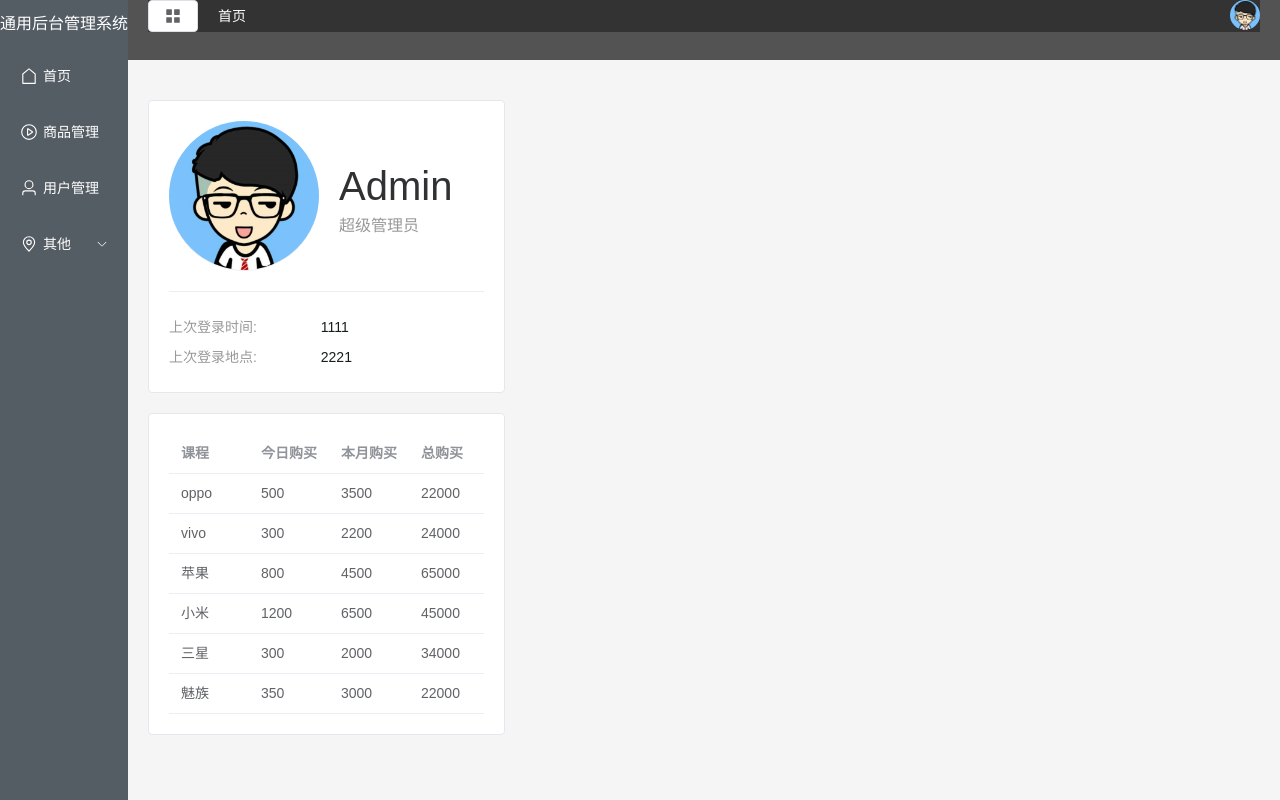
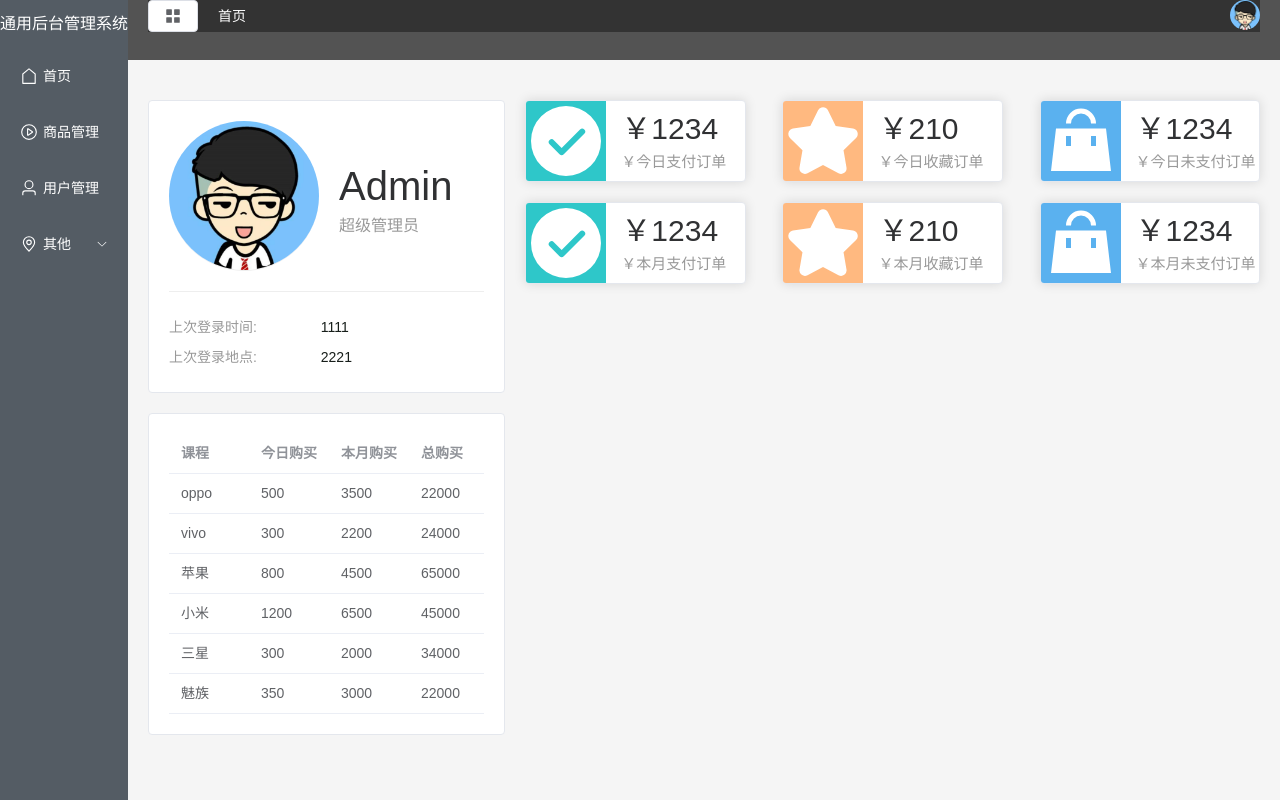
Before and after one commit to haiyue853-dev/BackManagement, a Vue app: page /home in a window 1280 px wide. Built offline with nearby package versions, Linux system fonts and the light colour scheme.

Commit message:
count页数据渲染

```diff
--- a/src/config/index.js
+++ b/src/config/index.js
@@ -3,20 +3,20 @@
 const EnvConfig = {
   development: {
     baseApi: '/api',
-    mockApi: 'https://apifoxmock.com/m1/4068509-0-default/api/home/getTable',
+    mockApi: '/api',
   },
   test: {
     baseApi: '//test.future.com/api',
-    mockApi: 'https://apifoxmock.com/m1/4068509-0-default/api/home/getTable',
+    mockApi: 'https://apifoxmock.com/m1/4068509-0-default/api',
   },
   prod: {
     baseApi: '//future.com/api',
-    mockApi: 'https://apifoxmock.com/m1/4068509-0-default/api/home/getTable',
+    mockApi: 'https://apifoxmock.com/m1/4068509-0-default/api',
   },
 }
 
 export default {
   env,
   ...EnvConfig[env],
-  mock: false,
+  mock: true,
 }
--- a/src/main.js
+++ b/src/main.js
@@ -7,7 +7,6 @@
 import * as ElementPlusIconsVue from '@element-plus/icons-vue'
 import { createPinia } from 'pinia'
 import api from '@/apis/api'
-
 if (import.meta.env.DEV) {
   import('@/apis/mock.js')
 }
--- a/src/views/Home.vue
+++ b/src/views/Home.vue
@@ -62,6 +62,25 @@
         </el-table>
       </el-card>
     </el-col>
+    <el-col :span="16" style="margin-top: 20px">
+      <div class="num">
+        <el-card
+          :body-style="{ display: 'flex', padding: 0 }"
+          v-for="item in countData"
+          :key="item.name"
+        >
+          <component
+            :is="item.icon"
+            class="icons"
+            :style="{ background: item.color }"
+          ></component>
+          <div class="detail">
+            <p class="num">￥{{ item.value }}</p>
+            <p class="txt">￥{{ item.name }}</p>
+          </div>
+        </el-card>
+      </div>
+    </el-col>
   </el-row>
 </template>
 
@@ -106,5 +125,37 @@
   .user-table {
     margin-top: 20px;
   }
+  .num {
+    display: flex;
+    flex-wrap: wrap;
+    justify-content: space-between;
+    .el-card {
+      width: 30%;
+      margin-bottom: 20px;
+    }
+    .icons {
+      width: 80px;
+      height: 80px;
+      font-size: 30px;
+      text-align: center;
+      line-height: 80px;
+      color: #fff;
+    }
+    .detail {
+      margin-left: 15px;
+      display: flex;
+      flex-direction: column;
+      justify-content: center;
+      .num {
+        font-size: 30px;
+        margin-bottom: 10px;
+      }
+      .txt {
+        font-size: 15px;
+        text-align: center;
+        color: #999;
+      }
+    }
+  }
 }
 </style>
```
